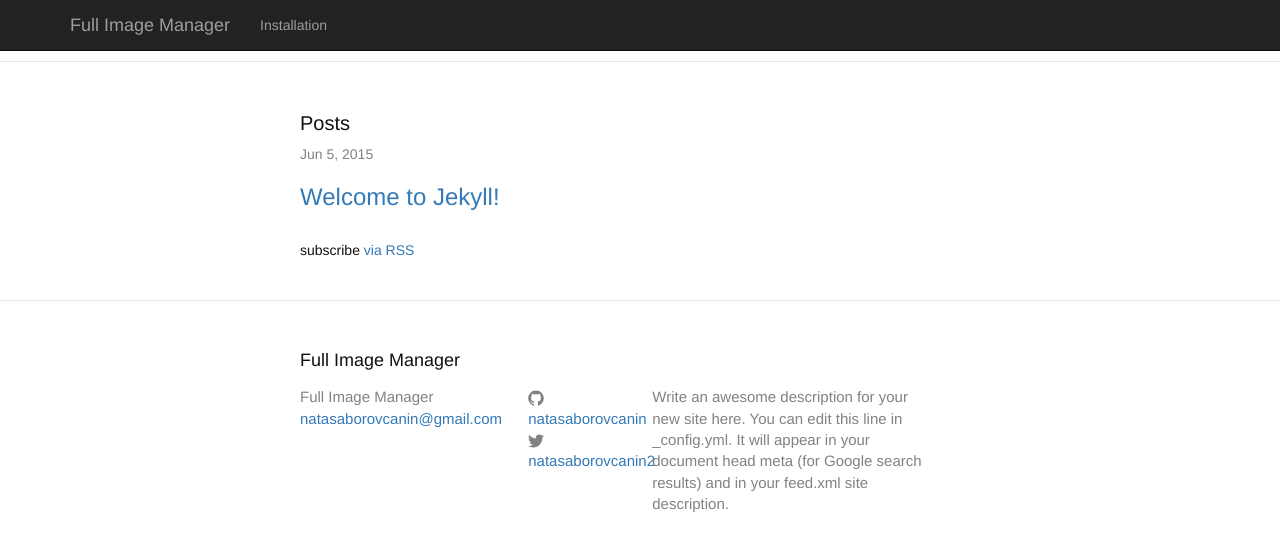
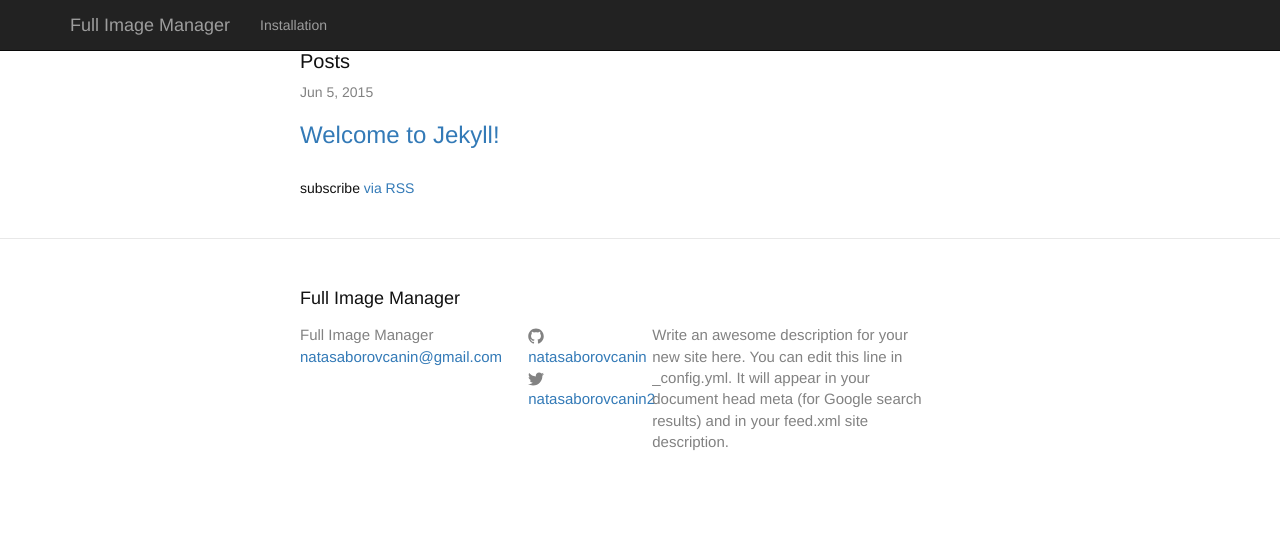
Before and after one commit to natasaborovcanin/full-image-manager, a Jekyll site: the page built from index.html, in a window 1280 px wide. Shown: the top 551 px of the page. Built offline with Jekyll 4.4.1, drawn with Linux system fonts in a browser that asks for light colours.

Commit message:
build site

```diff
--- a/_config.yml
+++ b/_config.yml
@@ -5,8 +5,8 @@
   Write an awesome description for your new site here. You can edit this
   line in _config.yml. It will appear in your document head meta (for
   Google search results) and in your feed.xml site description.
-baseurl: "/full-image-manager" # the subpath of your site, e.g. /blog/
-url: "http://yourdomain.com" # the base hostname & protocol for your site
+baseurl: "/full-image-manager/" # the subpath of your site, e.g. /blog/
+url: "http://natasaborovcanin.github.io" # the base hostname & protocol for your site
 twitter_username: natasaborovcanin2
 github_username:  natasaborovcanin
 
--- a/_includes/header.html
+++ b/_includes/header.html
@@ -1,4 +1,4 @@
-<header class="site-header">
+<!--<header class="site-header">
 
   <div class="wrapper">
 
@@ -24,7 +24,7 @@
 
   </div>
 
-</header>
+</header>-->
 <nav class="navbar navbar-inverse navbar-fixed-top">
     <div class="container">
         <div class="navbar-header">
```
